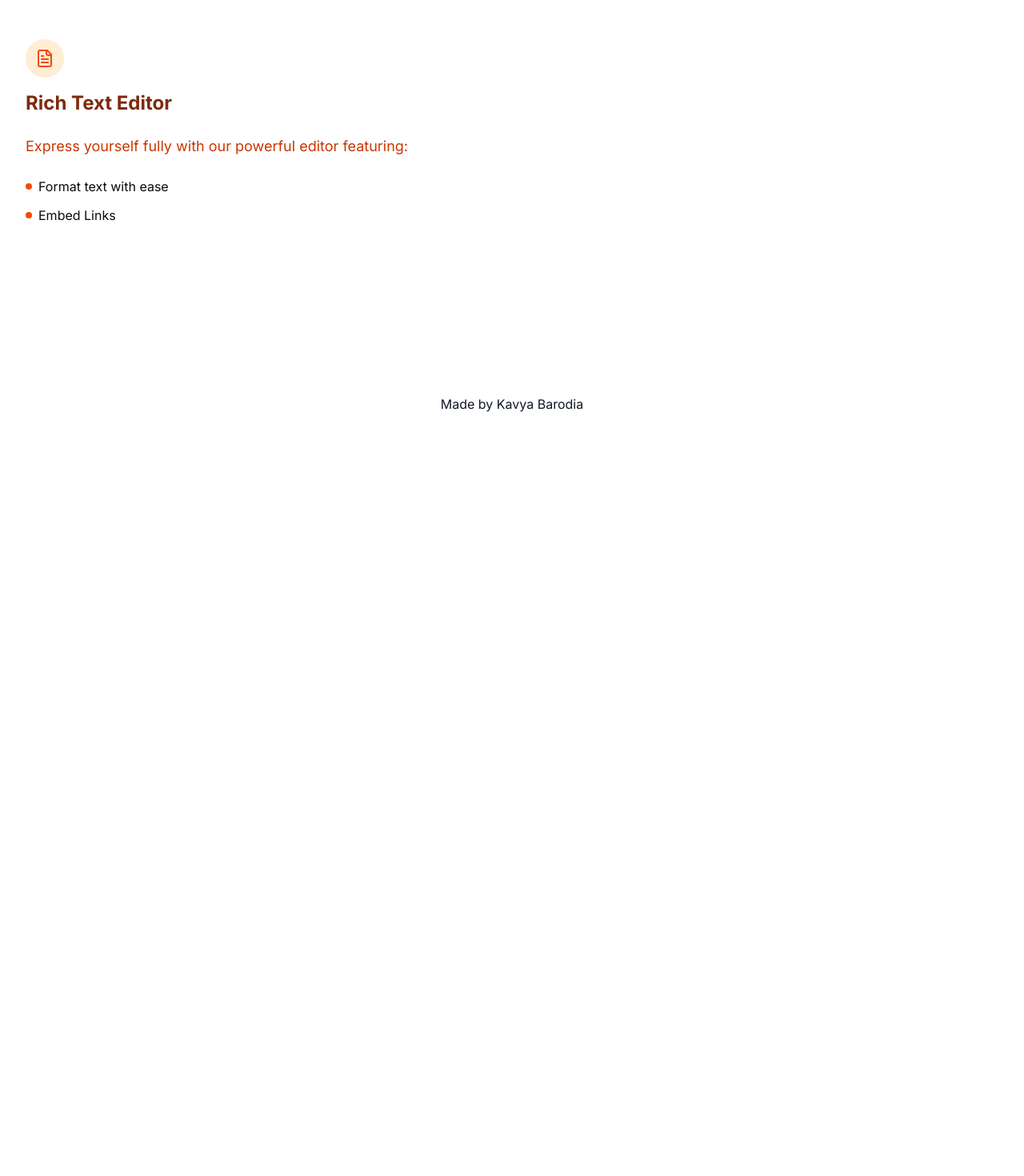
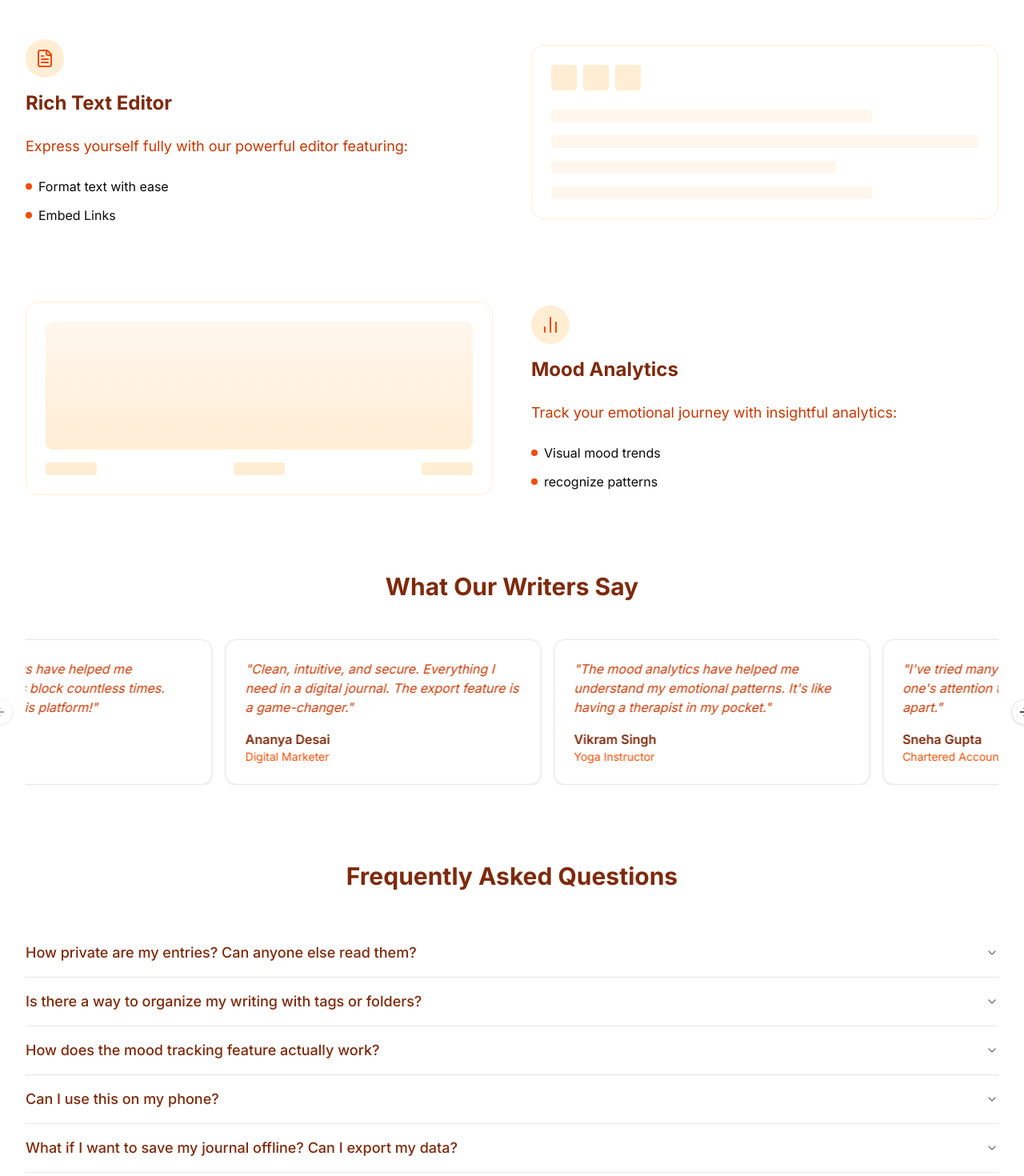
Before and after one commit to Kavya-hjb217/Reflect-AI, a Next.js app: page / in a window 1280 px wide. Shown: the part 1140-2610 px from the top of the page at 80% size. Before the commit the page ends 1709 px from the top, so only its background shows below. Built offline with nearby package versions, Linux system fonts and the light colour scheme; no server answers.

Commit message:
landing page completed

```diff
--- a/app/page.jsx
+++ b/app/page.jsx
@@ -1,10 +1,18 @@
 import { Button } from "@/components/ui/button";
-import { Calendar, FileText } from "lucide-react";
+import { BarChart2, Calendar, FileText } from "lucide-react";
 import { Skeleton } from "@/components/ui/skeleton";
 import { ChevronRight } from "lucide-react";
 import Link from "next/link";
 import { Sparkles, Lock, Book } from "lucide-react";
 import { Card, CardContent } from "@/components/ui/card";
+import TestimonialCarousel from "@/components/testimonial-carousel";
+import {
+  Accordion,
+  AccordionContent,
+  AccordionTrigger,
+  AccordionItem,
+} from "@/components/ui/accordion";
+import faqs from "@/data/faqs";
 
 const features = [
   {
@@ -138,11 +146,95 @@ export default function Home() {
               </li>
             </ul>
           </div>
-          <div></div>
+          <div className="bg-white rounded-2xl p-6 border border-orange-100 space-y-4">
+            <div className="flex gap-2 mb-6">
+              <div className="h-8 w-8 rounded bg-orange-100" />
+              <div className="h-8 w-8 rounded bg-orange-100" />
+              <div className="h-8 w-8 rounded bg-orange-100" />
+            </div>
+            <div className="h-4 bg-orange-50 rounded w-3/4" />
+            <div className="h-4 bg-orange-50 rounded w-full" />
+            <div className="h-4 bg-orange-50 rounded w-2/3" />
+            <div className="h-4 bg-orange-50 rounded w-3/4" />
+          </div>
         </div>
 
         {/* Placeholder for future feature details */}
-        <div></div>
+        {/* Rich Text Editor */}
+        <div className="grid md:grid-cols-2 gap-12 items-center">
+          <div className="bg-white rounded-2xl p-6 border border-orange-100 space-y-4">
+            <div className="h-40 bg-gradient-to-t from-orange-100 to-orange-50 rounded-lg"></div>
+            <div className="flex justify-between ">
+              <div className="h-4  w-16 bg-orange-100 rounded " />
+              <div className="h-4  w-16 bg-orange-100 rounded " />
+              <div className="h-4  w-16 bg-orange-100 rounded " />
+            </div>
+          </div>
+
+          <div className="space-y-6">
+            <div className="h-12 w-12 bg-orange-100 rounded-full flex items-center justify-center mb-4">
+              <BarChart2 className="h-6 w-6 text-orange-600" />
+            </div>
+            <h3 className="text-2xl font-bold text-orange-900">
+              Mood Analytics
+            </h3>
+            <p className="text-lg text-orange-700">
+              Track your emotional journey with insightful analytics:
+            </p>
+            <ul className="space-y-3">
+              <li className="flex items-center gap-2">
+                <div className="h-2 w-2 rounded-full bg-orange-600" />
+                <span>Visual mood trends</span>
+              </li>
+              <li className="flex items-center gap-2">
+                <div className="h-2 w-2 rounded-full bg-orange-600" />
+                <span>recognize patterns</span>
+              </li>
+            </ul>
+          </div>
+        </div>
+        <TestimonialCarousel />
+
+        <div className="mt-24">
+          <h2 className="text-3xl font-bold text-center text-orange-900 mb-12">
+            Frequently Asked Questions
+          </h2>
+          <Accordion type="single" collapsible className="w-full mx-auto">
+            {faqs.map((faq, index) => (
+              <AccordionItem key={index} value={`item-${index}`}>
+                <AccordionTrigger className="text-orange-900 text-lg">
+                  {faq.q}
+                </AccordionTrigger>
+                <AccordionContent className="text-orange-700">
+                  {faq.a}
+                </AccordionContent>
+              </AccordionItem>
+            ))}
+          </Accordion>
+        </div>
+
+        <div className="mt-24 max-w-3xl mx-auto">
+          <Card className="bg-gradient-to-r from-orange-100 to-amber-50 border border-orange-100 shadow-lg hover:shadow-xl transition-shadow">
+            <CardContent className="text-center p-12">
+              <h2 className="text-3xl font-bold text-orange-900 mb-6">
+                Start reflecting on your journey today
+              </h2>
+              <p className="text-lg text-orange-700 mb-8 max-w-2xl mx-auto">
+                Join thousands of writers who have already discovered the power
+                of self-reflection using Reflect.
+              </p>
+              <Link href="/dashboard">
+                <Button
+                  size="lg"
+                  variant="journal"
+                  className="rounded-full animate-bounce"
+                >
+                  Get Started for Free<ChevronRight className="ml-2 h-4 w-4 "/>
+                </Button>
+              </Link>
+            </CardContent>
+          </Card>
+        </div>
       </div>
     </div>
   );
--- /dev/null
+++ b/components/testimonial-carousel.jsx
@@ -0,0 +1,59 @@
+"use client";
+
+import React from "react";
+import {
+  Carousel,
+  CarouselContent,
+  CarouselItem,
+  CarouselNext,
+  CarouselPrevious,
+} from "./ui/carousel";
+import Autoplay from "embla-carousel-autoplay";
+import { Card, CardContent } from "./ui/card";
+import testimonials from "@/data/testimonials";
+
+const TestimonialCarousel = () => {
+  return (
+    <div className="mt-24">
+      <h2 className="text-3xl font-bold text-center text-orange-900 mb-12">
+        What Our Writers Say
+      </h2>
+      <Carousel
+        plugins={[
+          Autoplay({
+            delay: 2000,
+          }),
+        ]}
+        className="w-full mx-auto"
+      >
+        <CarouselContent>
+          {testimonials.map((testimonial, index) => (
+            <CarouselItem key={index} className="md:basis-1/2 lg:basis-1/3">
+              <Card className="bg-white/80 backdrop-blur-sm">
+                <CardContent className="p-6">
+                  <blockquote className="space-y-4">
+                    <p className="text-orange-700 italic">
+                      &quot;{testimonial.text}&quot;
+                    </p>
+                    <footer>
+                      <div className="font-semibold text-orange-900">
+                        {testimonial.author}
+                      </div>
+                      <div className="text-sm text-orange-600">
+                        {testimonial.role}
+                      </div>
+                    </footer>
+                  </blockquote>
+                </CardContent>
+              </Card>
+            </CarouselItem>
+          ))}
+        </CarouselContent>
+        <CarouselPrevious />
+        <CarouselNext />
+      </Carousel>
+    </div>
+  );
+};
+
+export default TestimonialCarousel;
--- /dev/null
+++ b/data/faqs.json
@@ -0,0 +1,22 @@
+[
+  {
+    "q": "How private are my entries? Can anyone else read them?",
+    "a": "Your privacy is our top priority. We use enterprise-grade encryption and security measures to ensure your entries remain completely private and secure. Only you can access your journal."
+  },
+  {
+    "q": "Is there a way to organize my writing with tags or folders?",
+    "a": "Yes! You can use folders, collections, and tags to keep your entries structured. It's easy to find what you're looking for by filtering by date, mood, or any tag you create."
+  },
+  {
+    "q": "How does the mood tracking feature actually work?",
+    "a": "When you write an entry, you can optionally tag it with a mood. Our analytics tool then helps you visualize your emotional journey over time, showing you patterns and insights."
+  },
+  {
+    "q": "Can I use this on my phone?",
+    "a": "Our platform is fully responsive and works beautifully on all devices, including phones and tablets. A dedicated mobile app for iOS and Android is coming soon!"
+  },
+  {
+    "q": "What if I want to save my journal offline? Can I export my data?",
+    "a": "Absolutely. You have full ownership of your data. You can export all your entries in formats like PDF or TXT at any time from your account settings."
+  }
+]
--- /dev/null
+++ b/data/testimonials.json
@@ -0,0 +1,27 @@
+[
+  {
+    "text": "This journal has become an essential part of my daily routine. The mood tracking feature is incredibly insightful.",
+    "author": "Priya Sharma",
+    "role": "Software Engineer"
+  },
+  {
+    "text": "The daily prompts have helped me overcome writer's block countless times. Absolutely love this platform!",
+    "author": "Rohan Mehra",
+    "role": "University Student"
+  },
+  {
+    "text": "Clean, intuitive, and secure. Everything I need in a digital journal. The export feature is a game-changer.",
+    "author": "Ananya Desai",
+    "role": "Digital Marketer"
+  },
+  {
+    "text": "The mood analytics have helped me understand my emotional patterns. It's like having a therapist in my pocket.",
+    "author": "Vikram Singh",
+    "role": "Yoga Instructor"
+  },
+  {
+    "text": "I've tried many journaling apps, but this one's attention to privacy and security sets it apart.",
+    "author": "Sneha Gupta",
+    "role": "Chartered Accountant"
+  }
+]
--- a/package.json
+++ b/package.json
@@ -19,6 +19,7 @@
     "class-variance-authority": "^0.7.1",
     "clsx": "^2.1.1",
     "date-fns": "^4.1.0",
+    "embla-carousel-autoplay": "^8.6.0",
     "embla-carousel-react": "^8.6.0",
     "lucide-react": "^0.544.0",
     "next": "15.5.3",
```
Also changed, not shown: 1 other file (tests, documents, lock files or other folders).
